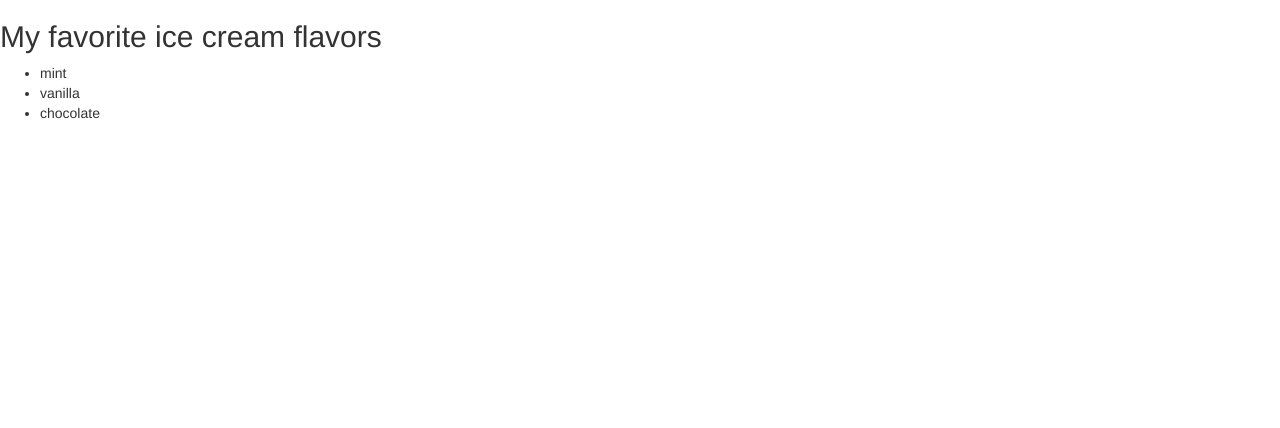
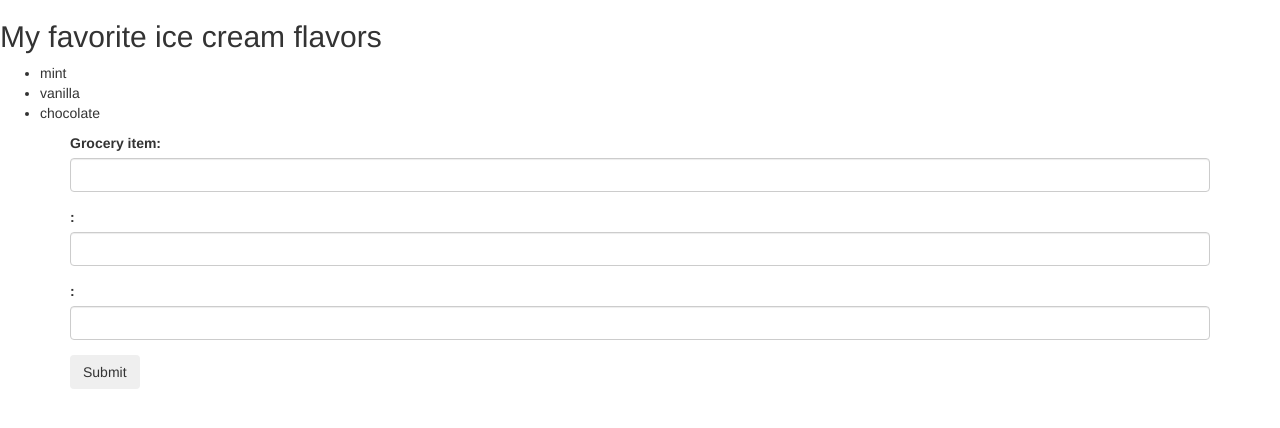
Before and after one commit to Marcinszopik/iceCream, a plain HTML site: page index.html in a window 1280 px wide. Drawn offline with Linux system fonts and the light colour scheme.

Commit message:
add toUpperCase to grocery selector

```diff
--- a/index.html
+++ b/index.html
@@ -5,12 +5,29 @@
     <link rel="stylesheet" href="css/styles.css" type="text/css">
     <script type="text/javascript" src="js/jquery-3.4.1.js"></script>
     <script type="text/javascript" src="js/scripts.js"></script>
-    <title>Facorite Ice Cream</title>
+    <title>Favorite Ice Cream</title>
   </head>
   <body>
     <h2>My favorite ice cream flavors</h2>
     <ul class="iceCream">
-
     </ul>
+    <div class="container">
+      <form class="form">
+        <div class="form-group">
+          <label for="grocery1">Grocery item:</label>
+          <input id="grocery1" class="form-control" type="text">
+        </div>
+        <div class="form-group">
+          <label for="grocery2">:</label>
+          <input id="grocery2" class="form-control" type="text">
+        </div>
+        <div class="form-group">
+          <label for="grocery3">:</label>
+          <input id="grocery3" class="form-control" type="text">
+        </div>
+        <button type="submit" class="btn">Submit</button>
+      </form>
+      </div>
+    </div>
   </body>
 </html>
--- a/js/scripts.js
+++ b/js/scripts.js
@@ -6,10 +6,24 @@ $(document).ready(function(){
     $(".iceCream").append("<li>" + iceCream + "</li>");
   });
 
+  $('.form').submit(function(event){
+
+    var groceryItems = [$("#grocery1").val(), $('#grocery2').val(), $('#grocery3').val()];
+    var groceryList = groceryItems.map(function(groceryItems){
+      return groceryItems.toUpperCase();
+    });
+    alert(groceryList)
+
+    // function myFunction() {
+    //   var text = document.getElementById("demo").innerHTML;
+    //   document.getElementById("demo").innerHTML = text.toUpperCase();
+    // }
+
+    //   alert(groceryItems);
+    //   console.log('groceryList');
+    event.preventDefault();
+    // });
 
 
-
-
-
-
+  });
 });
```
